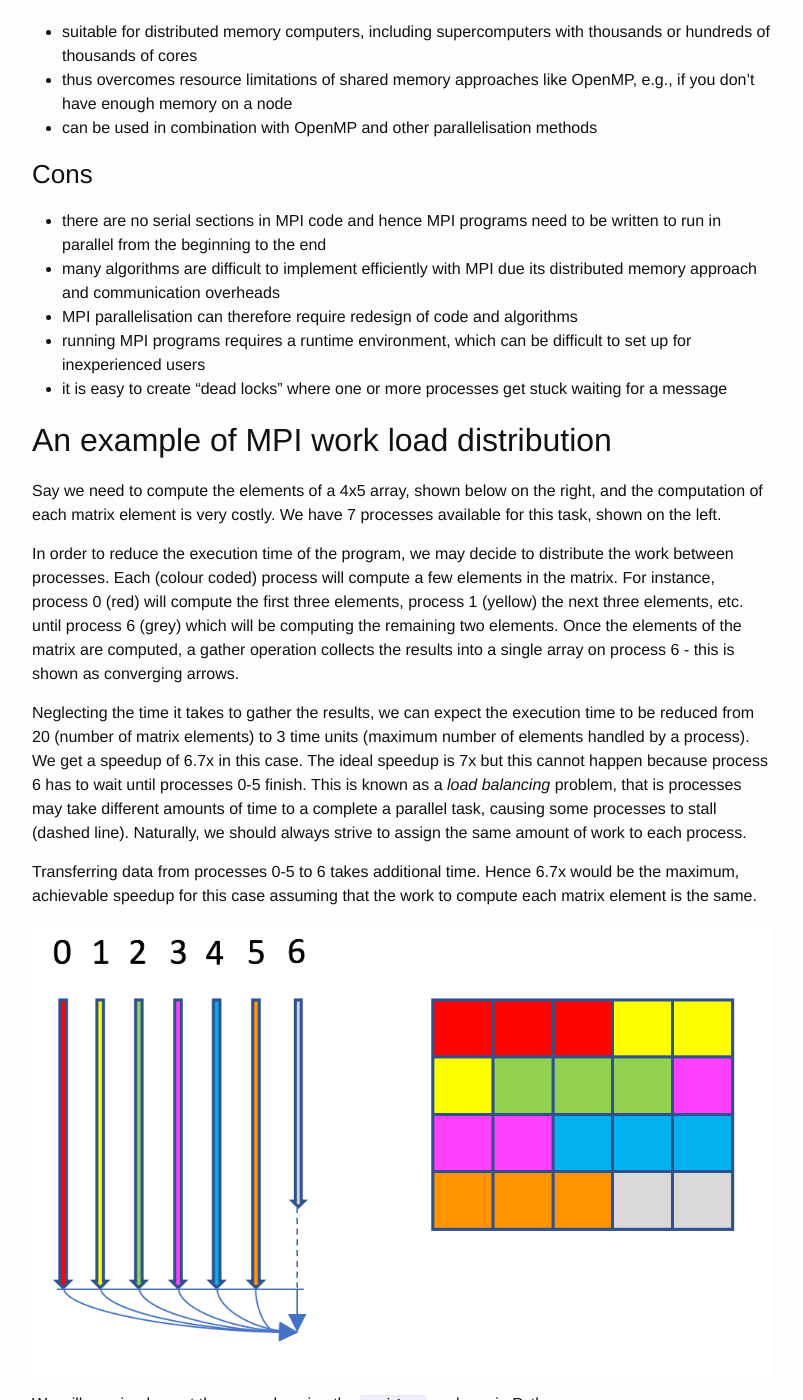
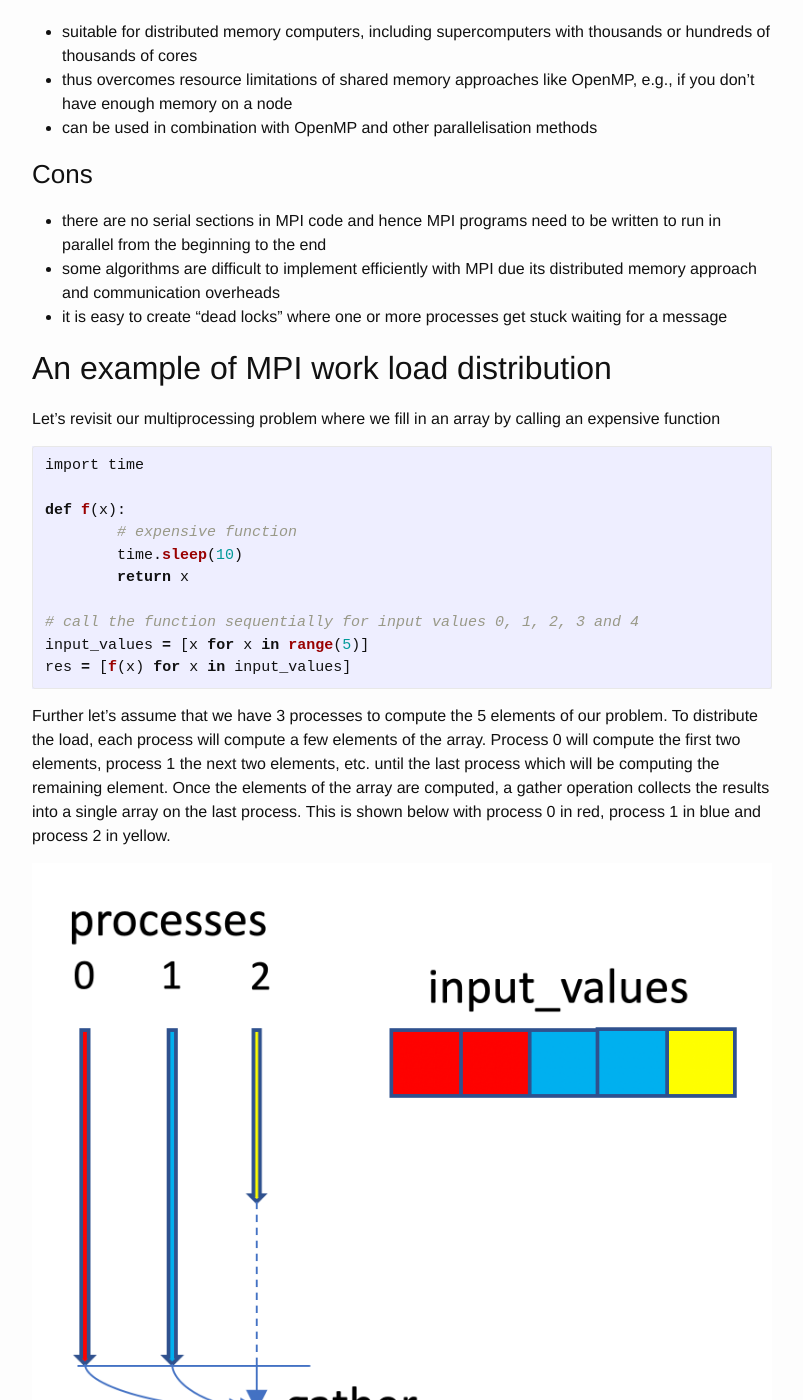
Before and after one commit to nesi/perf-training, a Jekyll site: the page built from _lessons/python-scatter/05-mpi.md, in a window 1280 px wide and 1400 px high, scrolled down 1287 px. Shown: the whole window, without its empty margins (238-1041 px from the left). Built offline with Jekyll 4.4.1, drawn with Linux system fonts in a browser that asks for light colours; some of the changed text lies outside the part shown.

Commit message:
aligned the multiprocessing and mpi examples

````diff
--- a/_lessons/python-scatter/05-mpi.md
+++ b/_lessons/python-scatter/05-mpi.md
@@ -34,29 +34,48 @@ As the process runs, the program may need to exchange data ("messages" - hence t
 ### Cons
 
  * there are no serial sections in MPI code and hence MPI programs need to be written to run in parallel from the beginning to the end
- * many algorithms are difficult to implement efficiently with MPI due its distributed memory approach and communication overheads
- * MPI parallelisation can therefore require redesign of code and algorithms
- * running MPI programs requires a runtime environment, which can be difficult to set up for inexperienced users
+ * some algorithms are difficult to implement efficiently with MPI due its distributed memory approach and communication overheads
  * it is easy to create "dead locks" where one or more processes get stuck waiting for a message
 
 ## An example of MPI work load distribution
 
-Say we need to compute the elements of a 4x5 array, shown below on the right, and the computation of each matrix element is very costly. We have 7 processes available for this task, shown on the left.
+Let's revisit our multiprocessing problem where we fill in an array by calling an expensive function
+```python
+import time
 
-In order to reduce the execution time of the program, we may decide to distribute the work between processes. Each (colour coded) process will compute a few elements in the matrix. For instance, process 0 (red) will compute the first three elements, process 1 (yellow) the next three elements, etc. until process 6 (grey) which will be computing the remaining two elements. Once the elements of the matrix are computed, a gather operation collects the results into a single array on process 6 - this is shown as converging arrows.
+def f(x):
+	# expensive function
+	time.sleep(10)
+	return x
 
-Neglecting the time it takes to gather the results, we can expect the execution time to be reduced from 20 (number of matrix elements) to 3 time units (maximum number of elements handled by a process). We get a speedup of 6.7x in this case. The ideal speedup is 7x but this cannot happen because process 6 has to wait until processes 0-5 finish. This is known as a *load balancing* problem, that is processes may take different amounts of time to a complete a parallel task, causing some processes to stall (dashed line). Naturally, we should always strive to assign the same amount of work to each process.
+# call the function sequentially for input values 0, 1, 2, 3 and 4
+input_values = [x for x in range(5)]
+res = [f(x) for x in input_values]
+```
 
-Transferring data from processes 0-5 to 6 takes additional time. Hence 6.7x would be the maximum, achievable speedup for this case assuming that the work to compute each matrix element is the same.
+Further let's assume that we have 3 processes to compute the 5 elements of our problem. To distribute the load, each process will compute a few elements of the array. Process 0 will compute the first two elements, process 1 the next two elements, etc. until the last process which will be computing the remaining element. Once the elements of the array are computed, a gather operation collects the results into a single array on the last process. This is shown below with process 0 in red, process 1 in blue and process 2 in yellow.
 
 
 [![example-mpi-gather](images/example-mpi-gather.png)](images/example-mpi-gather.png)
 
+
+Neglecting the time it takes to gather the results, we can expect the execution time to be reduced from 5 time units (number of elements) to 2 time units (maximum number of elements handled by a process). Thus we get a speedup of 5/2 = 2.5x in this case. The ideal speedup is 3x but this cannot happen because process 2 has to wait until processes 0-1 finish. This is known as a *load balancing* problem, that is processes may take different amounts of time to a complete a parallel task, causing some processes to stall (dashed line). Naturally, we should always strive to assign the same amount of work to each process.
+
+Transferring data from processes 0-1 to 2 takes additional time. Hence 2.5x would be the maximum, achievable speedup for this case assuming that the work to compute each element is the same.
+
+
+
 We will now implement the example using the `mpi4py` package in Python.
 
 ```python
+import time
 from mpi4py import MPI
 import numpy
+
+def f(x):
+    # expensive function
+    time.sleep(10)
+    return x
 
 # default communicator - grab all processes
 comm = MPI.COMM_WORLD
@@ -70,30 +89,29 @@ pe = comm.Get_rank()
 # special process responsible for administrative work
 root = nprocs - 1
 
-# global 2d array sizes
-n0 = 4
-n1 = 5
-
 # total number of elements
-ntot = n0 * n1
+n_global = 5
 
 # get the start/end indices for each proc
-n = int(numpy.ceil(ntot / float(nprocs)))
+n = int(numpy.ceil(n_global / float(nprocs)))
 indxBeg = n * pe
-indxEnd = min(n*(pe + 1), ntot)
+indxEnd = min(n*(pe + 1), n_global)
 
 # local number of elements
-nLocal =  indxEnd - indxBeg
+n_local =  indxEnd - indxBeg
 
-# allocate and set local array to the process rank
-array = pe * numpy.ones((nLocal,), numpy.float64)
+# allocate and set local input values
+local_input_values = [x for x in range(indxBeg, indxEnd)]
+
+local_res = [f(x) for x in local_input_values]
 
 # gather all local arrays on process root
-results_list = comm.gather(array, root=root)
+res_list = comm.gather(local_res, root=root)
 
 if pe == root:
-  results = numpy.concatenate(results_list).reshape((n0, n1))
-  print(results)
+    # turn the list of arrays into a single array
+    res = numpy.concatenate(res_list)
+    print(res)
 ```
 
 We first need to get a "communicator" - this is our communication interface that allows us to exchange data with other MPI processes. `COMM_WORLD` is the default communicator that includes all the processes we launch, and we will use that in this simple example.
@@ -102,30 +120,30 @@ We can now ask our communicator how many MPI processes are running using the `Ge
 
 The process with rank `nprocs - 1` is earmarked here as "root". The root process often does administrative work, such as gathering results from other processes, as shown in the diagram above. We are free to choose any MPI rank as root.
 
-Now each process works on its own, local `array`, which is smaller than the actual array as it contains only the data assigned to a given process. For good load balancing, we like the local array to have the same size across all processes so we allocate size `n` to each local array, except for the last process which gets the remaining number of elements.
+Now each process works on its own local array `local_input_values`, which is smaller than the actual array as it contains only the data assigned to a given process. For good load balancing, we like the local array to have the same size across all processes so we allocate size `n` to each local array, except for the last process which gets the remaining number of elements.
 
-Each process then performs work on global index range `indxBeg` to `indxEnd` of the data. In this simple example, the data are set to `pe` but in more complex situations we should expect the data to depend on `indxBeg` and `indxEnd`.
+Each process then performs work on global index range `indxBeg` to `indxEnd` of the data. In this simple example, the local data range from `indxBeg` to `indxEnd` and the results of the local calculations are stored in `local_res`.
 
 To gather all results on `root`, we now call MPI's `gather` method on every process, hand over the different contributions, and tell MPI which rank we have chosen as root.
 
-The last thing to do is to look at the results. It is very important to realise that variable `results_list` only contains data on our `root` rank and nowhere else (it will be set to `None` on all other processes). We therefore add an `if` statement to make sure that `concatenate` and `print` are only executed on our root process.
+The last thing to do is to look at the results. It is important to realise that variable `res_list` only contains data on our `root` rank and nowhere else (it will be set to `None` on all other processes). We therefore add an `if` statement to make sure that `concatenate` and `print` are only executed on our root process.
 
 ## Running the scatter code using multiple MPI processes
 
 
 ### On Mahuika
 
-Type
+To run using 8 processes type
 ```
-srun --ntasks=4 python scatter.py
+srun --ntasks=8 python scatter.py
 ```
-(with additional `srun` options such as `--account=` required). This will request 4 processes.
+(with additional `srun` options such as `--account=` required).
 
 ### Interactive parallel execution
 
-To run interactively using 4 processes, type
+To run interactively using 8 processes, type
 ```
-mpiexec -n 4 python scatter.py
+mpiexec -n 8 python scatter.py
 ```
 
 ## How to use MPI to accelerate `scatter.py`
````
Also changed, not shown: _lessons/python-scatter/04a-multiprocessing.md (+13 -10 lines), _lessons/python-scatter/images/example-mpi-gather.png.
